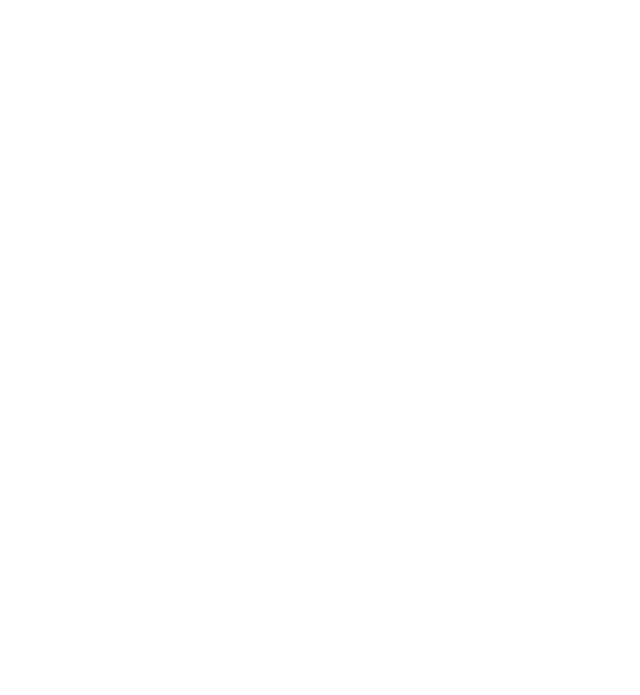
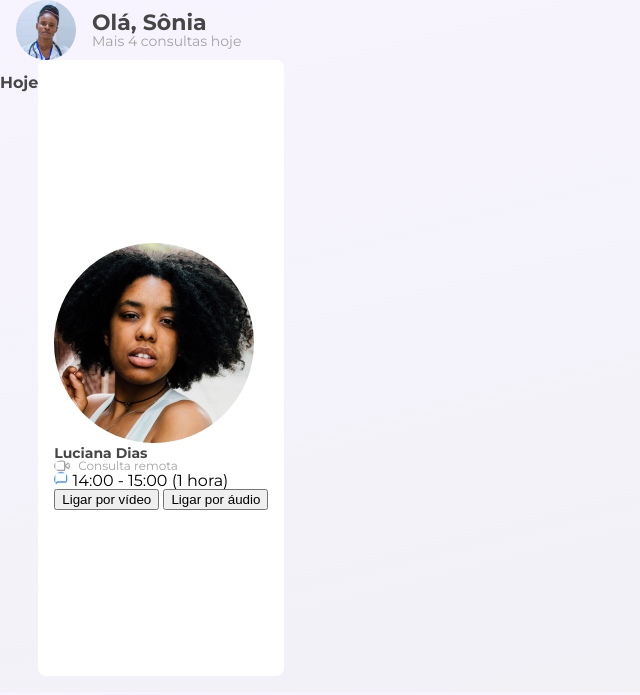
Before and after one commit to misaelrsss/Desafio_7dias_Mobile-First, a plain HTML site: page index.html in a window 1280 px wide. Shown: the whole page, without its empty margins (0-640 px from the left). Drawn offline with Linux system fonts and the light colour scheme.

Commit message:
atualização

```diff
--- /dev/null
+++ b/Style/consulta.css
@@ -0,0 +1,47 @@
+.consulta {
+    display: flex;
+    height: calc(100vh - 110px - 58px);
+}
+
+.consulta ul {
+    list-style: none;
+    display: flex;
+    align-items: center;
+    background: var(--fundo-card);
+    padding: 16px 16px 0;
+    border-radius: 8px;
+    margin-bottom: 16px;
+
+}
+
+.consulta__img-div {}
+
+.consulta img {
+    border-radius: 50%;
+}
+
+.consulta__datas>strong {
+    color: var(--texto);
+    font-weight: 700;
+    font-size: 16px;
+    display: flex;
+    align-items: center;
+    height: 46px;
+}
+
+.consulta__nome-paciente {
+    font-weight: 700;
+    font-size: 14px;
+    color: var(--texto);
+}
+
+.consulta__texto {
+    font-weight: 400;
+    font-size: 12px;
+    color: var(--texto-claro);
+}
+
+.consulta__msg {
+    display: flex;
+    gap: 0.5em;
+}
--- /dev/null
+++ b/Style/home.css
@@ -0,0 +1,24 @@
+.home {
+    display: flex;
+    align-items: center;
+    padding: 0 16px;
+}
+
+.home>img {
+    border-radius: 50%;
+    width: 60px;
+    height: 60px;
+    margin-right: 16px;
+}
+
+.home__neg {
+    font-weight: 700;
+    font-size: 22px;
+    color: var(--texto);
+}
+
+.home__texto {
+    font-weight: 400;
+    font-size: 14px;
+    color: var(--texto-claro);
+}
--- a/index.html
+++ b/index.html
@@ -1,13 +1,51 @@
 <!DOCTYPE html>
 <html lang="pt-br">
+
 <head>
     <meta charset="UTF-8">
     <meta name="viewport" content="width=device-width, initial-scale=1.0">
     <title>Desafio 7 dias de Mobile First</title>
     <link rel="stylesheet" href="reset.css">
     <link rel="stylesheet" href="style.css">
+    <link rel="preconnect" href="https://fonts.googleapis.com">
+    <link rel="preconnect" href="https://fonts.gstatic.com" crossorigin>
+    <link href="https://fonts.googleapis.com/css2?family=Montserrat:ital,wght@0,100..900;1,100..900&display=swap"
+        rel="stylesheet">
 </head>
+
 <body>
+    <main>
+        <section class="home">
+            <img src="img/perfil-1.jpg" alt="Foto da doutorar">
+            <div>
+                <strong class="home__neg">Olá, Sônia</strong>
+                <p class="home__texto">Mais 4 consultas hoje</p>
+            </div>
+        </section>
+        <section class="consulta">
+            <div class="consulta__datas">
+                <strong>Hoje</strong>
+            </div>
+            <ul>
+                <li>
+                    <div class="consulta__img-div">
+                        <img src="img/perfil-2.jpg" alt="foto da paciente">
+                    </div>
+                    <div>
+                        <h1 class="consulta__nome-paciente">Luciana Dias</h1>
+                        <div class="consulta__msg">
+                            <img src="img/icones/Camera.svg" alt="camera de video chamanda">
+                            <p class="consulta__texto">Consulta remota</p>
+                        </div>
+                        <img src="img/icones/chat2.svg" alt="chat">
+                        <span>14:00 - 15:00 (1 hora)</span>
+                    </div>
+                    <button>Ligar por vídeo</button>
+                    <button>Ligar por áudio</button>
+                </li>
+            </ul>
+        </section>
+    </main>
+</body>
 
-</body>
 </html>
--- a/reset.css
+++ b/reset.css
@@ -22,6 +22,7 @@ time, mark, audio, video {
 	font-size: 100%;
 	font: inherit;
 	vertical-align: baseline;
+	box-sizing: border-box;
 }
 /* HTML5 display-role reset for older browsers */
 article, aside, details, figcaption, figure,
--- a/style.css
+++ b/style.css
@@ -0,0 +1,20 @@
+@import url(Style/home.css);
+@import url(Style/consulta.css);
+
+:root {
+  --texto: #464646;
+  --texto-claro: #A3A3A3;
+  --fundo: linear-gradient(165.96deg, #F8F4FF 0%, #EFF0F4 100%);
+  --fundo-card: #FFF;
+
+  --cor-primaria: #4894FF;
+  --cor-secundaria: #FFB050;
+  --branco: #FFF;
+  --cinza: #ECECEC;
+  --cinza-secundario: #F6F6F6;
+}
+
+body {
+  font-family: 'Montserrat', sans-serif;
+  background: var(--fundo);
+}
```
Also changed, not shown: img/Ellipse 5.svg (deleted), img/battery_full.svg (deleted), img/icones/Camera.svg (renamed from img/Camera.svg), img/icones/chat2.svg (added), img/icones/pin.svg (renamed from img/pin.svg), img/signal_cellular_4_bar.svg (deleted), img/wifi.svg (deleted).
